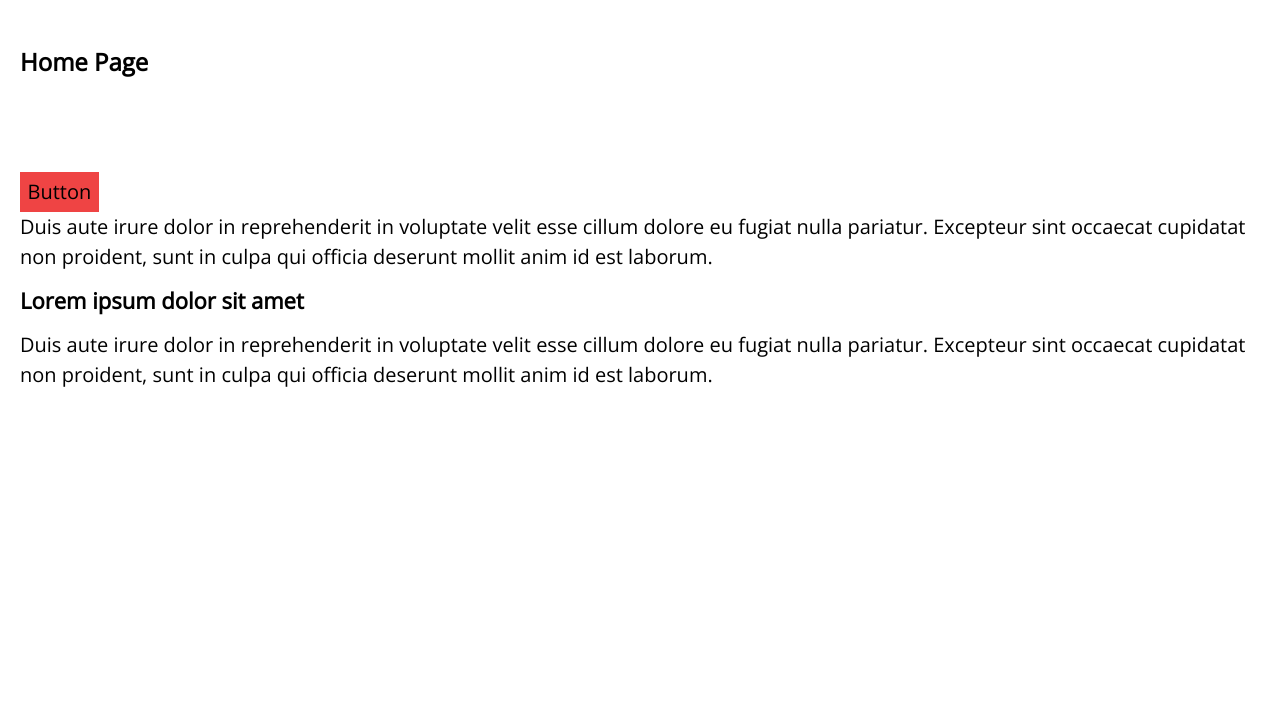
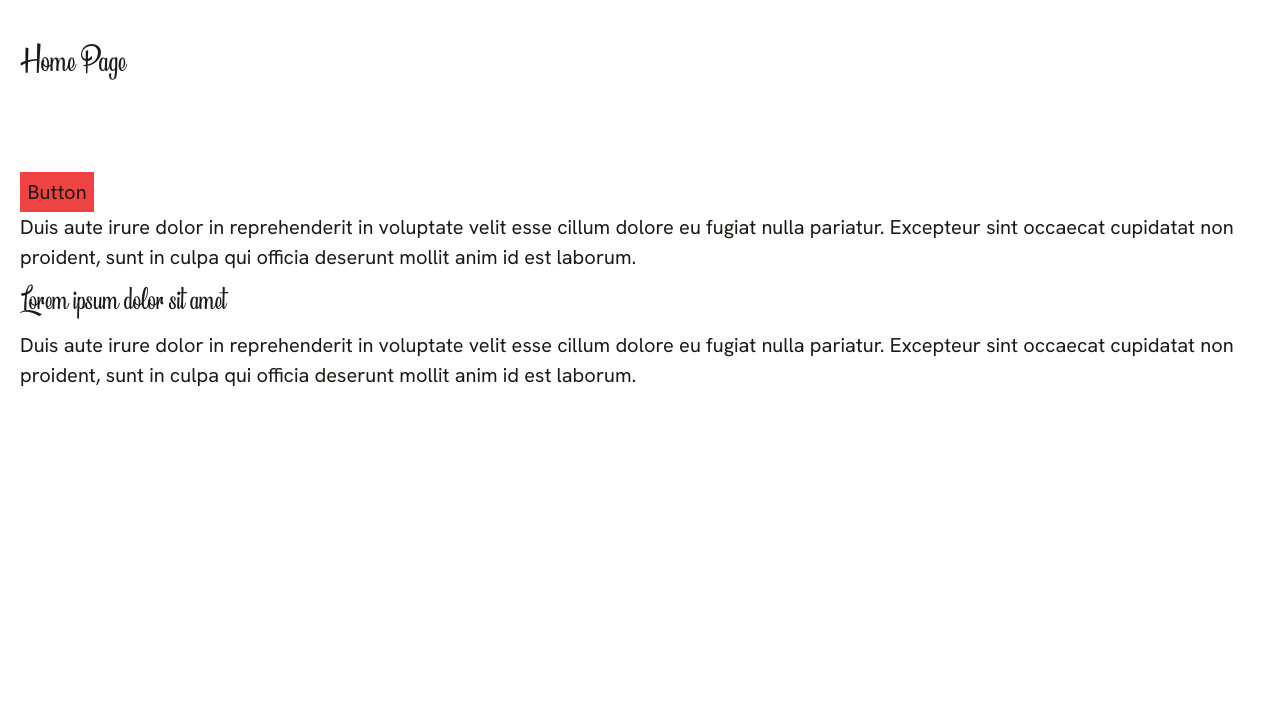
Before and after one commit to Zellement/damson-cottage, a Gatsby site: page / in a window 1280 px wide. Shown: the part 93-808 px from the top of the page. Built offline with nearby package versions, Linux system fonts and the light colour scheme; Gatsby itself is replaced by a stand-in of ours.

Commit message:
tw config

```diff
--- a/src/styles/main.css
+++ b/src/styles/main.css
@@ -1,6 +1,22 @@
 @tailwind base;
 @tailwind components;
 @tailwind utilities;
+
+@font-face {
+  font-family: "Beautiful People";
+  src: url("../fonts/beautifulpeople.ttf") format("truetype");
+  font-display: swap;
+  font-weight: 400;
+  font-style: normal;
+}
+
+@font-face {
+  font-family: "Hanken";
+  src: url("../fonts/hanken.ttf") format("truetype");
+  font-display: swap;
+  font-weight: 400;
+  font-style: normal;
+}
 
 html, body {
   min-height: 101%;
@@ -11,7 +27,7 @@ html {
 }
 
 body {
-  @apply font-sans text-sm antialiased font-normal leading-normal xl:text-base;
+  @apply font-sans text-sm antialiased font-normal leading-normal xl:text-base text-stone-900;
 }
 
 .container {
@@ -36,7 +52,7 @@ h3,
 h4,
 h5,
 h6 {
-  @apply p-0 mb-6 font-bold leading-tight;
+  @apply p-0 mb-6 font-serif font-normal leading-tight;
 }
 
 h1 {
--- a/tailwind.config.js
+++ b/tailwind.config.js
@@ -32,7 +32,36 @@ module.exports = {
     },
     extend: {
       fontFamily: {
-        sans: ["Open Sans", "sans-serif"],
+        sans: ["Hanken", "sans-serif"],
+        serif: ["Beautiful People", "Georgia"],
+      },
+      colors: {
+        olive: {
+          DEFAULT: "#989C76",
+          50: "#E8E9E1",
+          100: "#DFE0D5",
+          200: "#CDCFBD",
+          300: "#BCBEA5",
+          400: "#AAAD8E",
+          500: "#989C76",
+          600: "#7B7E5B",
+          700: "#5B5E44",
+          800: "#3C3D2C",
+          900: "#1C1D15",
+        },
+        teal: {
+          DEFAULT: "#6B9AA9",
+          50: "#DFE9EC",
+          100: "#D2E0E5",
+          200: "#B8CFD6",
+          300: "#9FBDC7",
+          400: "#85ACB8",
+          500: "#6B9AA9",
+          600: "#517D8B",
+          700: "#3C5D68",
+          800: "#283D44",
+          900: "#131D21",
+        },
       },
       zIndex: {
         "-10": "-10",
```
Also changed, not shown: src/fonts/beautifulpeople.ttf (added), src/fonts/hanken.ttf (added).
